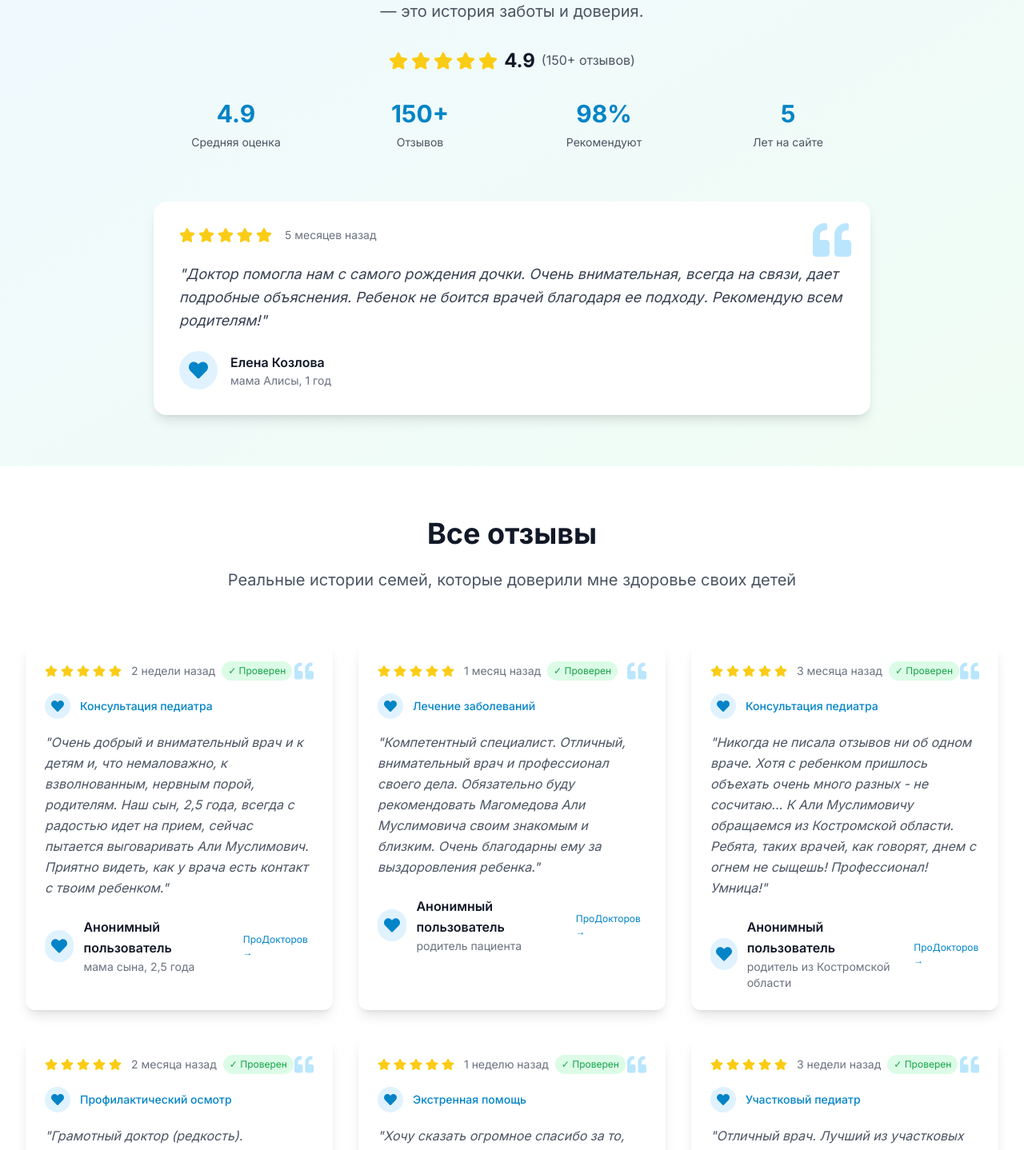
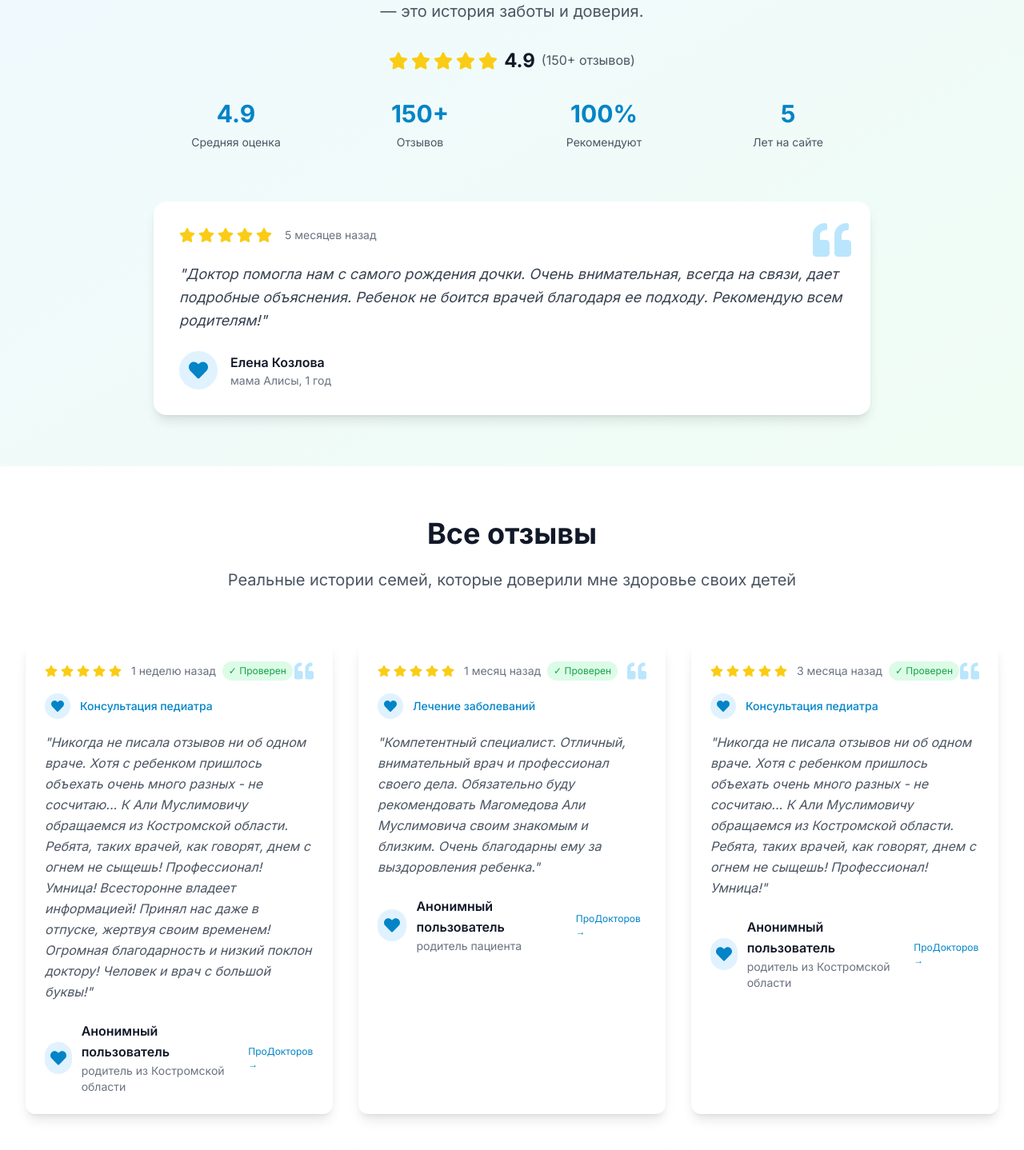
Before and after one commit to SultanBelyaev/pediatr-web, a Next.js app: page /testimonials in a window 1280 px wide. Shown: the part 282-1720 px from the top of the page at 80% size. Built offline with nearby package versions, Linux system fonts and the light colour scheme; no server answers.

Commit message:
справлены отзывы: 100% рекомендуют, лучший отзыв на первом месте, форма сохраняет в Google Sheets

```diff
--- a/components/TestimonialsHero.tsx
+++ b/components/TestimonialsHero.tsx
@@ -7,7 +7,7 @@ export default function TestimonialsHero() {
   const stats = [
     { number: '4.9', label: 'Средняя оценка' },
     { number: '150+', label: 'Отзывов' },
-    { number: '98%', label: 'Рекомендуют' },
+    { number: '100%', label: 'Рекомендуют' },
     { number: '5', label: 'Лет на сайте' }
   ]
 
--- a/components/TestimonialsList.tsx
+++ b/components/TestimonialsList.tsx
@@ -8,10 +8,10 @@ export default function TestimonialsList() {
     {
       id: 1,
       name: 'Анонимный пользователь',
-      child: 'мама сына, 2,5 года',
+      child: 'родитель из Костромской области',
       rating: 5,
-      date: '2 недели назад',
-      text: 'Очень добрый и внимательный врач и к детям и, что немаловажно, к взволнованным, нервным порой, родителям. Наш сын, 2,5 года, всегда с радостью идет на прием, сейчас пытается выговаривать Али Муслимович. Приятно видеть, как у врача есть контакт с твоим ребенком.',
+      date: '1 неделю назад',
+      text: 'Никогда не писала отзывов ни об одном враче. Хотя с ребенком пришлось объехать очень много разных - не сосчитаю... К Али Муслимовичу обращаемся из Костромской области. Ребята, таких врачей, как говорят, днем с огнем не сыщешь! Профессионал! Умница! Всесторонне владеет информацией! Принял нас даже в отпуске, жертвуя своим временем! Огромная благодарность и низкий поклон доктору! Человек и врач с большой буквы!',
       service: 'Консультация педиатра',
       verified: true,
       source: 'https://prodoctorov.ru/nnovgorod/vrach/496615-magomedov/otzivi/'
```
Also changed, not shown: 1 other file (tests, documents, lock files or other folders).
